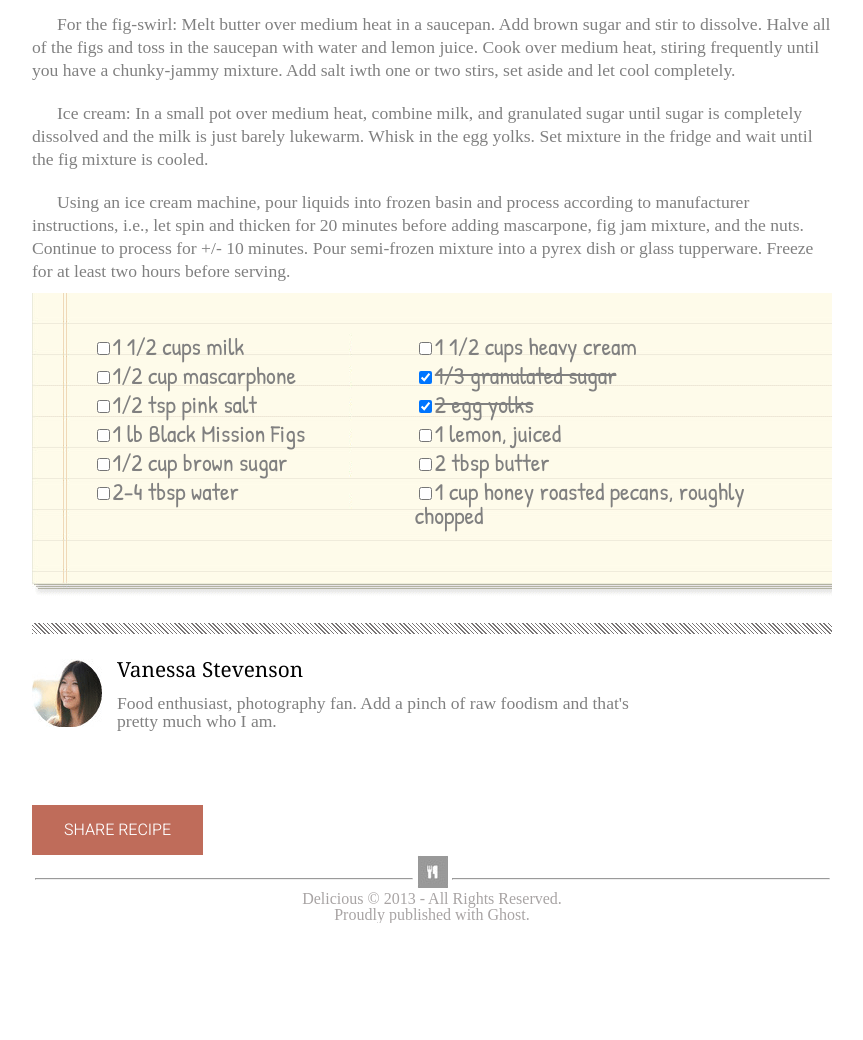
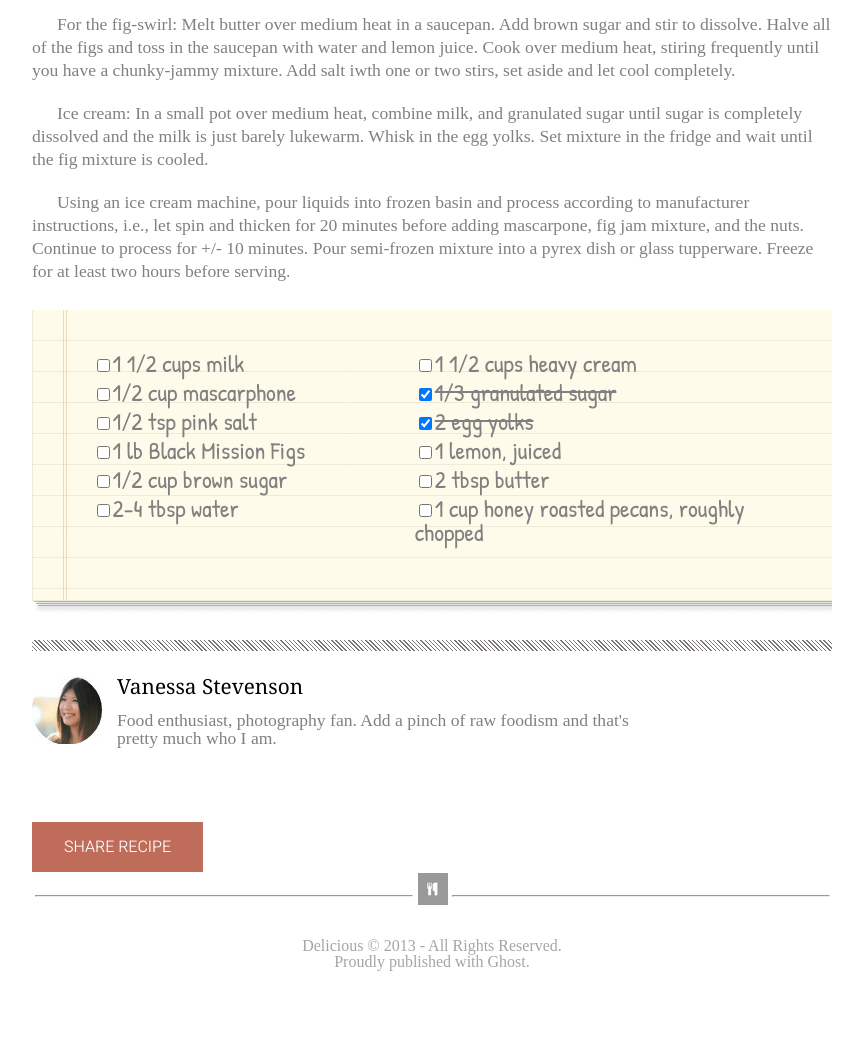
Before and after one commit to Ddanul/chocolate-pizza, a plain HTML site: page index.html in a window 1280 px wide. Shown: the part 836-1876 px from the top of the page, without its empty margins (208-1071 px from the left). Before the commit the page ends 1759 px from the top, so only its background shows below. Drawn offline with nearby package versions, Linux system fonts and the light colour scheme.

Commit message:
final touches

```diff
--- a/css/style.css
+++ b/css/style.css
@@ -80,6 +80,7 @@ header{
     font-family: "Comic Sans MS", cursive, sans-serif;
     color: gray;
     font-size: 1.25em;
+    margin-top: 17px;
 }
 
 .ingredients ul{
@@ -96,12 +97,12 @@ header{
     margin-left: 5px;
 }
 
+input[type="checkbox"]:checked + label{
+    text-decoration: line-through;
+}
+
 .this_list{
     padding-left: 20px;
-}
-
-.ing{
-    text-decoration: line-through;
 }
 
 .stripe_bar{
@@ -150,4 +151,10 @@ footer{
 .footer_hr{
     width: 47%;
     display: inline-block;
+    color:
 }
+
+.real_footer{
+    margin-top: 30px ;
+    padding-bottom: 70px;
+}
--- a/index.html
+++ b/index.html
@@ -51,21 +51,21 @@
     </main>
     <div class="ingredients">
         <ul>
-            <li><input type="checkbox">1 1/2 cups milk</li>
-            <li><input type="checkbox">1/2 cup mascarphone</li>
-            <li><input type="checkbox">1/2 tsp pink salt</li>
-            <li><input type="checkbox">1 lb Black Mission Figs</li>
-            <li><input type="checkbox">1/2 cup brown sugar</li>
-            <li><input type="checkbox">2-4 tbsp water</li>
+            <li><input type="checkbox"><label>1 1/2 cups milk</label></li>
+            <li><input type="checkbox"><label>1/2 cup mascarphone</label></li>
+            <li><input type="checkbox"><label>1/2 tsp pink salt</label></li>
+            <li><input type="checkbox"><label>1 lb Black Mission Figs</label></li>
+            <li><input type="checkbox"><label>1/2 cup brown sugar</label></li>
+            <li><input type="checkbox"><label>2-4 tbsp water</label></li>
         </ul>
 
         <ul class="this_list">
-            <li><input type="checkbox">1 1/2 cups heavy cream</li>
-            <li class="ing"><input type="checkbox" checked="checked">1/3 granulated sugar</li>
-            <li class="ing"><input type="checkbox" checked="checked">2 egg yolks</li>
-            <li><input type="checkbox">1 lemon, juiced</li>
-            <li><input type="checkbox">2 tbsp butter</li>
-            <li><input type="checkbox">1 cup honey roasted pecans, roughly chopped</li>
+            <li><input type="checkbox"><label>1 1/2 cups heavy cream</label></li>
+            <li><input type="checkbox" checked="checked"><label>1/3 granulated sugar</label></li>
+            <li><input type="checkbox" checked="checked"><label>2 egg yolks</label></li>
+            <li><input type="checkbox"><label>1 lemon, juiced</label></li>
+            <li><input type="checkbox"><label>2 tbsp butter</label></li>
+            <li><input type="checkbox"><label>1 cup honey roasted pecans, roughly chopped</label></li>
         </ul>
     </div>
     <div class="stripe_bar"></div>
@@ -77,14 +77,14 @@
             </div>
             <p class="btn">SHARE RECIPE</p>
     </section>
-
     <footer>
         <hr class="footer_hr" \>
         <img src="img/small-logo.png" alt="logo">
         <hr class="footer_hr" \>
-        <p>Delicious &copy 2013 - All Rights Reserved.</p>
-        <p>Proudly published with Ghost.</p>
+        <div class="real_footer">
+            <p>Delicious &copy 2013 - All Rights Reserved.</p>
+            <p>Proudly published with Ghost.</p>
+        </div>
     </footer>
-
 </body>
 </html>
```
